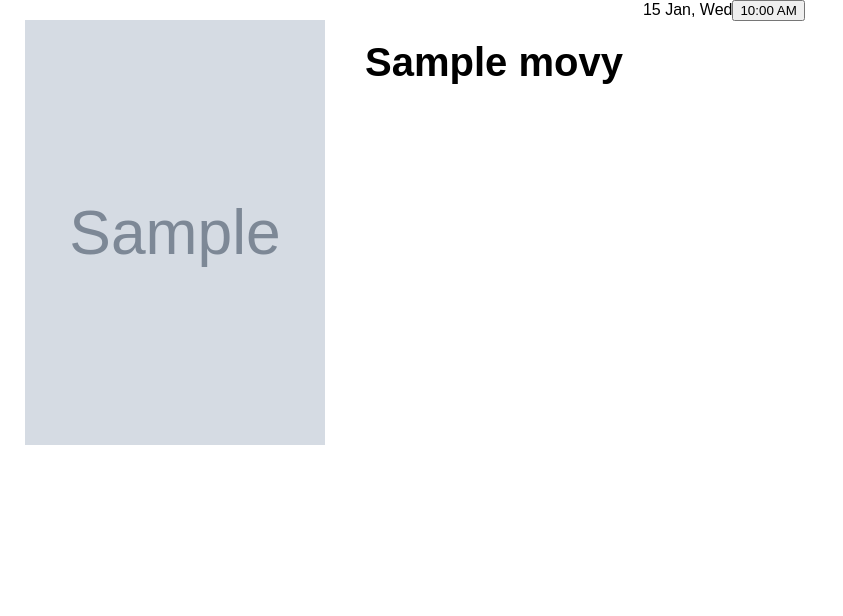
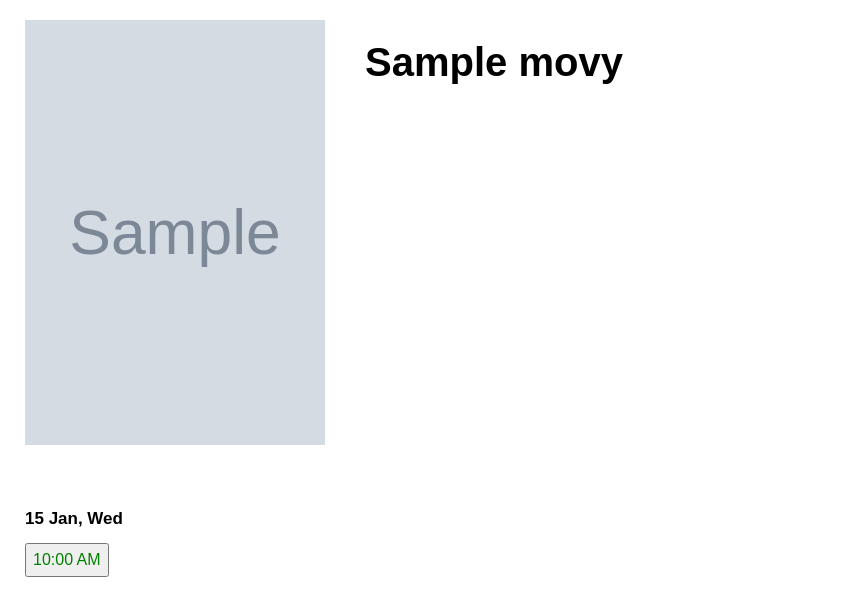
Before and after one commit to pr0spered/FullStack-php, a PHP site: page /movie.php?movieId=1 in a window 1280 px wide. Shown: the part 105-721 px from the top of the page, without its empty margins (0-843 px from the left). Run offline with PHP 8.4, Linux system fonts and the light colour scheme; tables that the repository leaves empty hold one stand-in row (values such as "Sample post"); grey boxes marked "Sample" are stand-in pictures.

Commit message:
Added CSS required for displaying shows

```diff
--- a/style.css
+++ b/style.css
@@ -33,12 +33,16 @@ body {
     font-size: 22px;
 }
 
-#login:hover {cursor: pointer;}
+#login:hover {
+    cursor: pointer;
+}
 
-#login:hover #login-drop {display: block; cursor: pointer;}
+#login:hover #login-drop {
+    display: block;
+    cursor: pointer;
+}
 
-#login-drop
-{
+#login-drop {
 	display: none;
 	position: absolute;
     right: 0px;
@@ -54,7 +58,9 @@ body {
 	font-size: 14px;
 }
 
-#login-drop a:hover {background-color: rgb(220, 220, 220);}
+#login-drop a:hover {
+    background-color: rgb(220, 220, 220);
+}
 
 .movie-home {
     float: left;
@@ -100,3 +106,33 @@ body {
     margin-top: 40px;
     color: rgb(0, 0, 0);
 }
+
+#all-shows {
+    padding-top: 40px;
+}
+
+#date {
+    display: block;
+    font-weight: bold;
+    font-size: 17px;
+    margin-left: 20px;
+    margin-bottom: 4px;
+}
+
+.show {
+    margin: 20px;
+    margin-top: 10px;
+    color: green;
+    height: 34px;
+    font-size: 16px;
+}
+
+.show:hover {
+    color: white;
+    background-color: green;
+    cursor: pointer;
+}
+
+.clear {
+    clear: both;
+}
```
